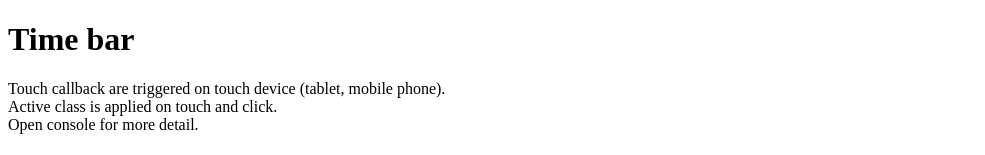
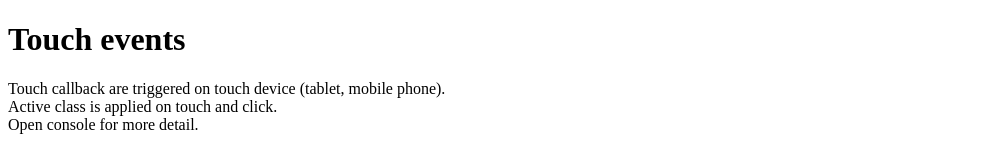
Before and after one commit to francetv/ftv-angular-touchevents, a website: page demo.html in a window 1280 px wide. Shown: the top 155 px of the page, without its empty margins (0-985 px from the left). Drawn offline with nearby package versions, Linux system fonts and the light colour scheme.

Commit message:
fix demo

```diff
--- a/demo.html
+++ b/demo.html
@@ -13,7 +13,7 @@
     </style>
   </head>
   <body ng-controller="DemoController">
-    <h1>Time bar</h1>
+    <h1>Touch events</h1>
     <p>Touch callback are triggered on touch device (tablet, mobile phone).<br>
     Active class is applied on touch and click.<br>
     Open console for more detail.</p>
```
